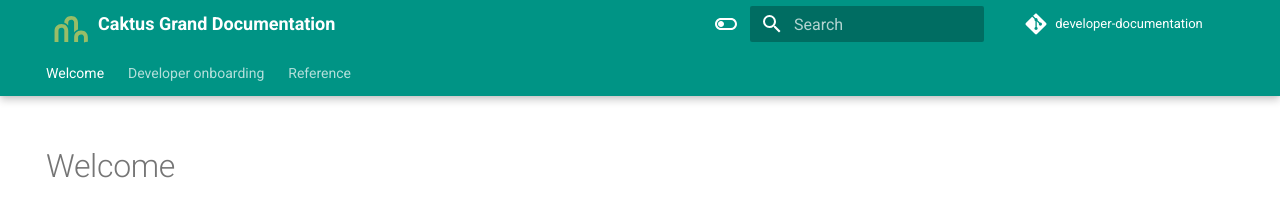
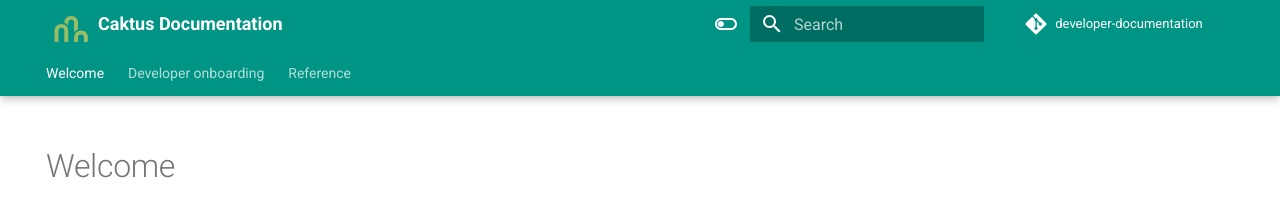
Before and after one commit to caktus/guidebook, an MkDocs documentation site: the page built from docs/index.md, in a window 1280 px wide. Shown: the top 206 px of the page. Built offline with MkDocs 1.6.1 and Material for MkDocs 9.7.7, drawn with Linux system fonts in a browser that asks for light colours; comment, search, counter and statistics services are not loaded.

Commit message:
Update mkdocs.yml

```diff
--- a/mkdocs.yml
+++ b/mkdocs.yml
@@ -1,4 +1,4 @@
-site_name: Caktus Grand Documentation
+site_name: Caktus Documentation
 
 copyright: "&copy; 2015 - <script>document.write(new Date().getFullYear())</script> <a href='https://www.caktusgroup.com' target='_blank'>Caktus Group</a>"
 
```
